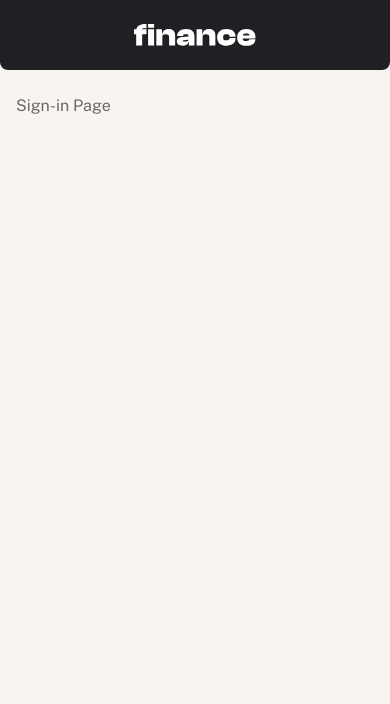
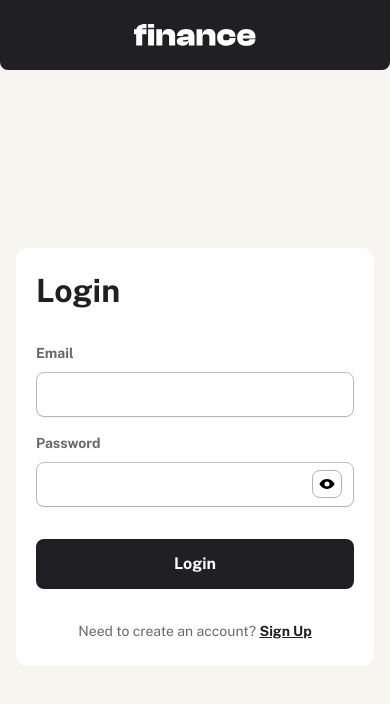
Before and after one commit to ardaeker/personal-finance-app, a Next.js app: page /sign-in in a window 390 px wide. Shown: the top 704 px of the page. Built offline with nearby package versions, Linux system fonts and the light colour scheme.

Commit message:
feat(auth): implement SigninForm component with email and password fields, and add navigation to sign-up page
refactor(auth): update Layout component for better responsive child alignment and adjust Button component styles

```diff
--- a/src/app/(auth)/layout.tsx
+++ b/src/app/(auth)/layout.tsx
@@ -39,7 +39,9 @@ export default function Layout({ children }: Layout) {
         </div>
       </header>
       {/* Page Content */}
-      <div className="flex-1 px-4 py-6 md:px-10 md:py-8">{children}</div>
+      <div className="flex-1 px-4 py-6 max-xl:flex max-xl:items-center max-xl:justify-center md:px-10 md:py-8">
+        {children}
+      </div>
     </main>
   );
 }
--- a/src/app/(auth)/sign-in/page.tsx
+++ b/src/app/(auth)/sign-in/page.tsx
@@ -1,7 +1,22 @@
+import { SigninForm } from "@/services/auth/forms/signin-form";
+import Link from "next/link";
+
 export default function Page() {
   return (
-    <div>
-      <h1>Sign-in Page</h1>
-    </div>
+    <section className="flex size-full items-center justify-center">
+      <div className="flex w-full max-w-lg flex-col gap-y-8 rounded-xl bg-white px-5 py-6 sm:p-8">
+        <h1 className="text-3xl font-bold text-gray-900">Login</h1>
+        <SigninForm />
+        <p className="text-center text-sm text-gray-500">
+          Need to create an account?{" "}
+          <Link
+            href="sign-up"
+            className="inline-block font-bold text-gray-900 underline hover:text-gray-900/80 hover:no-underline"
+          >
+            Sign Up
+          </Link>
+        </p>
+      </div>
+    </section>
   );
 }
--- a/src/components/button.tsx
+++ b/src/components/button.tsx
@@ -3,7 +3,7 @@ import { cva, type VariantProps } from "class-variance-authority";
 
 const buttonVariants = cva(
   [
-    "inline-flex items-center justify-center isolate rounded-lg gap-x-3 p-4 disabled:opacity-50 text-sm",
+    "inline-flex items-center justify-center isolate rounded-lg gap-x-3 py-3 px-4 disabled:opacity-50 text-base",
     "focus:not-focus:outline-hidden focus:outline-2 focus:outline-offset-1 focus:outline-gray-500",
     "transition-colors duration-200",
     "border border-transparent",
--- a/src/components/form/password-input.tsx
+++ b/src/components/form/password-input.tsx
@@ -5,7 +5,7 @@ import { Eye, EyeSlash } from "@/assets/icons";
 import { classNames } from "@/utils/classNames";
 import { useCallback, useEffect, useRef, useState } from "react";
 
-interface PasswordInputProps extends Omit<RForm.FormControlProps, "asChild"> {}
+interface PasswordInputProps extends Omit<RForm.FormControlProps, "asChild" | "type"> {}
 
 export function PasswordInput(props: PasswordInputProps) {
   const [isVisible, setIsVisible] = useState(false);
--- a/src/components/form/submit.tsx
+++ b/src/components/form/submit.tsx
@@ -1,6 +1,6 @@
 import { Form as RForm } from "radix-ui";
 
-interface SubmitProps extends Omit<RForm.FormSubmitProps, "asChild"> {}
+interface SubmitProps extends RForm.FormSubmitProps {}
 
 export function Submit(props: SubmitProps) {
   return <RForm.Submit {...props} />;
--- /dev/null
+++ b/src/services/auth/forms/signin-form.tsx
@@ -0,0 +1,25 @@
+import { Button } from "@/components/button";
+import { Field } from "@/components/form/field";
+import { Form } from "@/components/form/form";
+import { Input } from "@/components/form/input";
+import { Label } from "@/components/form/label";
+import { PasswordInput } from "@/components/form/password-input";
+import { Submit } from "@/components/form/submit";
+
+export function SigninForm() {
+  return (
+    <Form>
+      <Field name="email">
+        <Label>Email</Label>
+        <Input type="email" required />
+      </Field>
+      <Field name="password">
+        <Label>Password</Label>
+        <PasswordInput required />
+      </Field>
+      <Submit asChild>
+        <Button className="mt-4 w-full">Login</Button>
+      </Submit>
+    </Form>
+  );
+}
```
